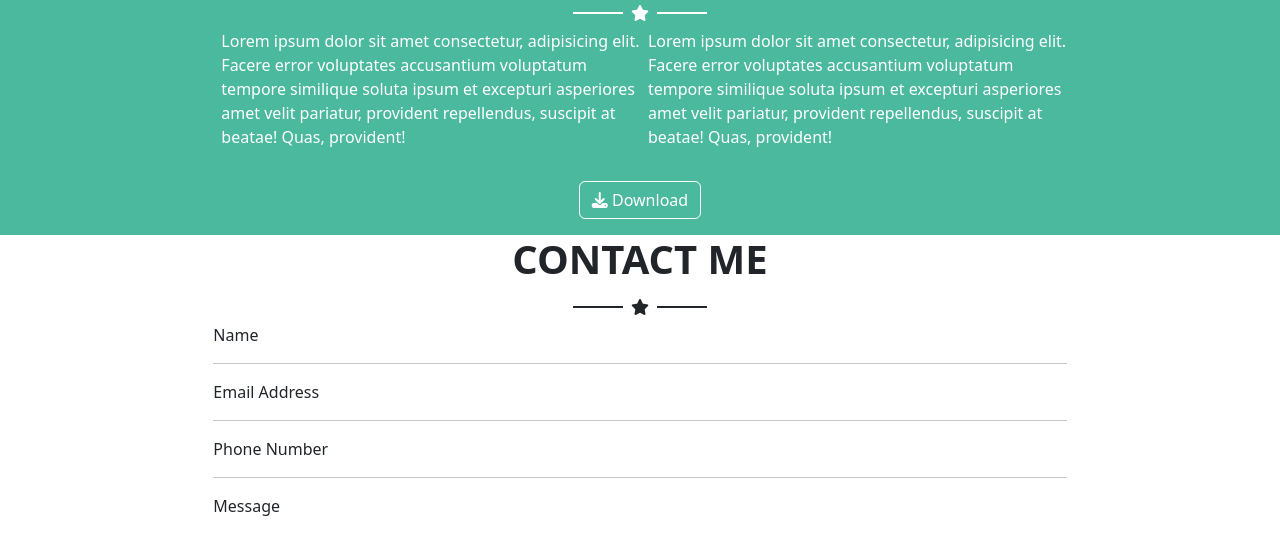
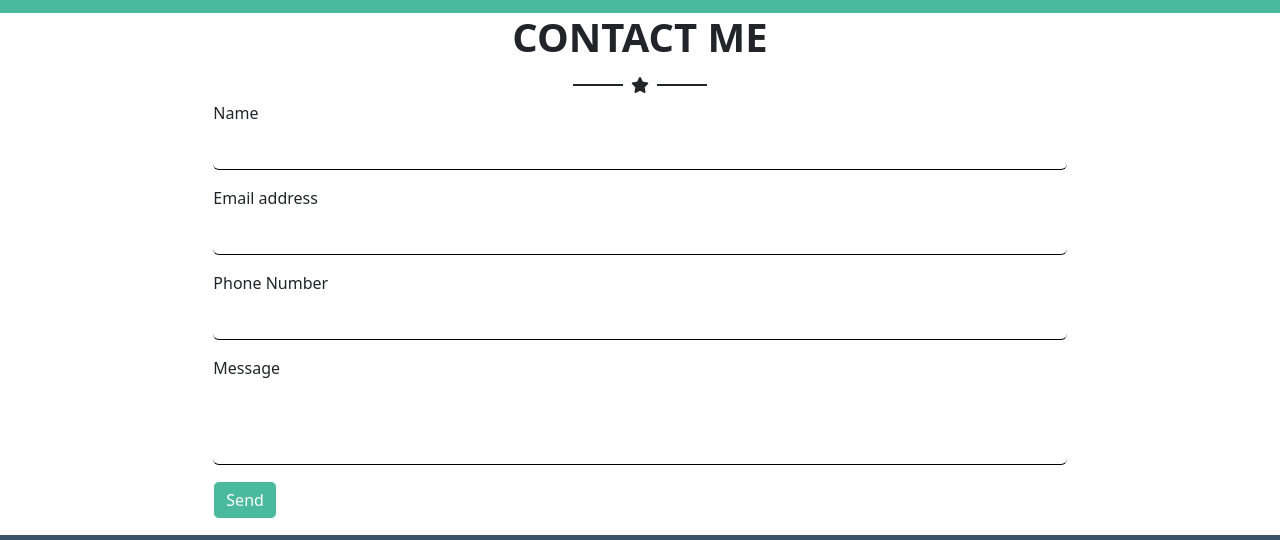
Before and after one commit to DiceglieA/html-css-bootstrap-freelancer, a plain HTML site: page index.html in a window 1280 px wide. Shown: the part 1588-2128 px from the top of the page. Drawn offline with nearby package versions, Linux system fonts and the light colour scheme.

Commit message:
add form

```diff
--- a/assets/css/style.css
+++ b/assets/css/style.css
@@ -42,3 +42,17 @@
     align-items: center;
 
 }
+
+/* style form */
+.form-control {
+    border: none;
+    border-bottom: 1px solid black;
+}
+
+button:hover {
+    opacity: 0.5;
+}
+
+img:hover {
+    scale: 1.2;
+}
--- a/index.html
+++ b/index.html
@@ -39,7 +39,7 @@
     <main>
         <section class="bg  text-white">
             <div class="container-fluid text-center">
-                <div class="m-auto col-6 pb-3">
+                <div class="m-auto col-6 col-lg-4 pb-3">
                     <img src="assets/img/avatar.svg">
                 </div>
                 <h1 class="fs-1 fw-bolder">START BOOTSTRAP</h1>
@@ -102,14 +102,33 @@
                 <button type="button" class="btn m-3"> <i class="fa-solid fa-download"></i> Download</button>
             </div>
         </section>
-        <section>
+        <section class="mb-3">
             <h1 class="fs-1 fw-bolder text-center">CONTACT ME</h1>
             <div class="d-flex justify-content-center align-items-center">
                 <div class="line-sm"></div>
                 <i class="fa-solid fa-star m-2"></i>
                 <div class="line-sm"></div>
             </div>
-            <ul class="list-unstyled col-8 m-auto">
+            <form class="col-8 m-auto">
+                <div class="mb-3">
+                    <label for="imputemail" class="form-label">Name</label>
+                    <input type="name" class="form-control" id="name">
+                </div>
+                <div class="mb-3">
+                    <label for="exampleInputEmail1" class="form-label">Email address</label>
+                    <input type="email" class="form-control" id="exampleInputEmail1" aria-describedby="emailHelp">
+                </div>
+                <div class="mb-3">
+                    <label for="exampleInputPassword1" class="form-label">Phone Number</label>
+                    <input type="password" class="form-control" id="exampleInputPassword1">
+                </div>
+                <div class="mb-3">
+                    <label for="imputtext" class="form-label mb-5">Message</label>
+                    <input type="text" class="form-control" id="text">
+                </div>
+                <button type="submit" class="btn btn-primary send">Send</button>
+            </form>
+            <!-- <ul class="list-unstyled col-8 m-auto">
                 <li>Name</li>
                 <hr>
                 <li>Email Address</li>
@@ -119,7 +138,7 @@
                 <li class="mb-5">Message</li>
                 <hr>
                 <button type="button" class="btn send mb-5"> <i class="fa-solid fa-download"></i> Send</button>
-            </ul>
+            </ul> -->
 
         </section>
 
```
